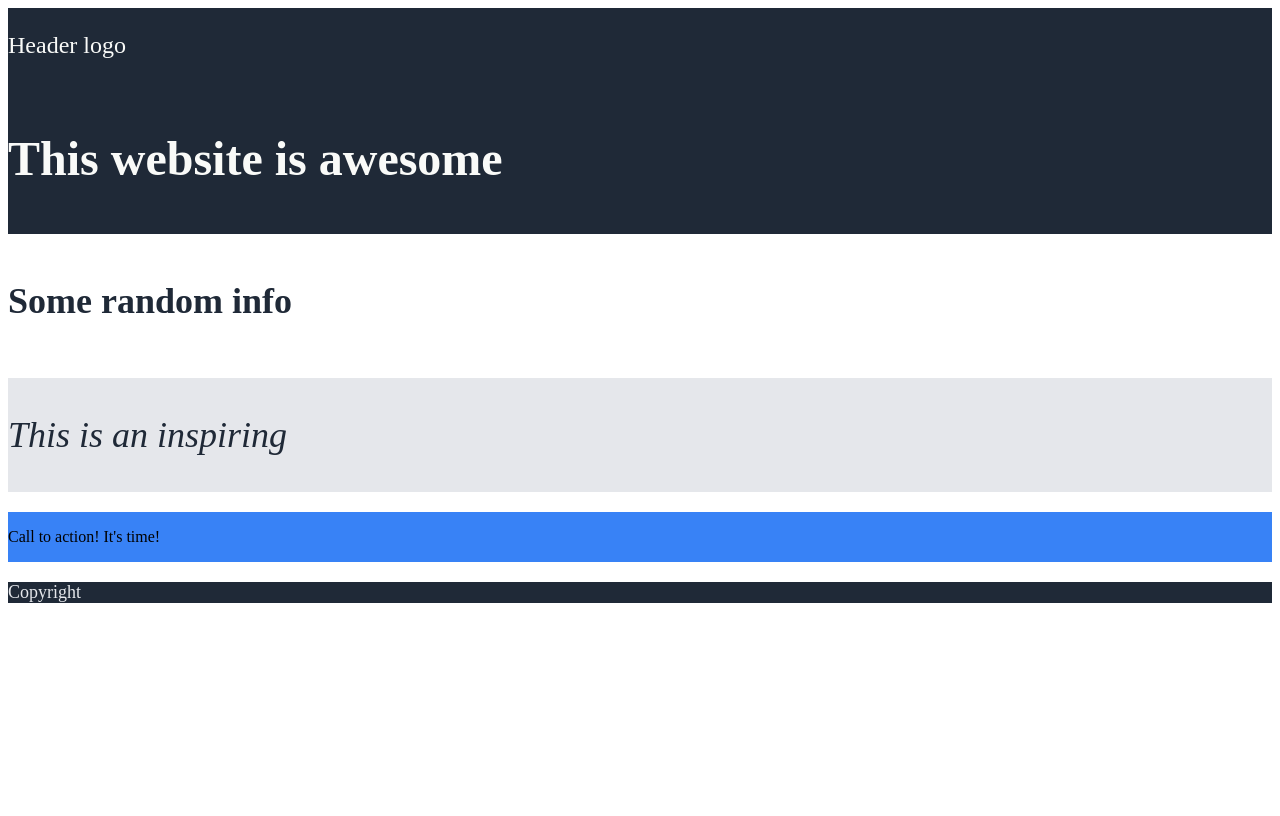
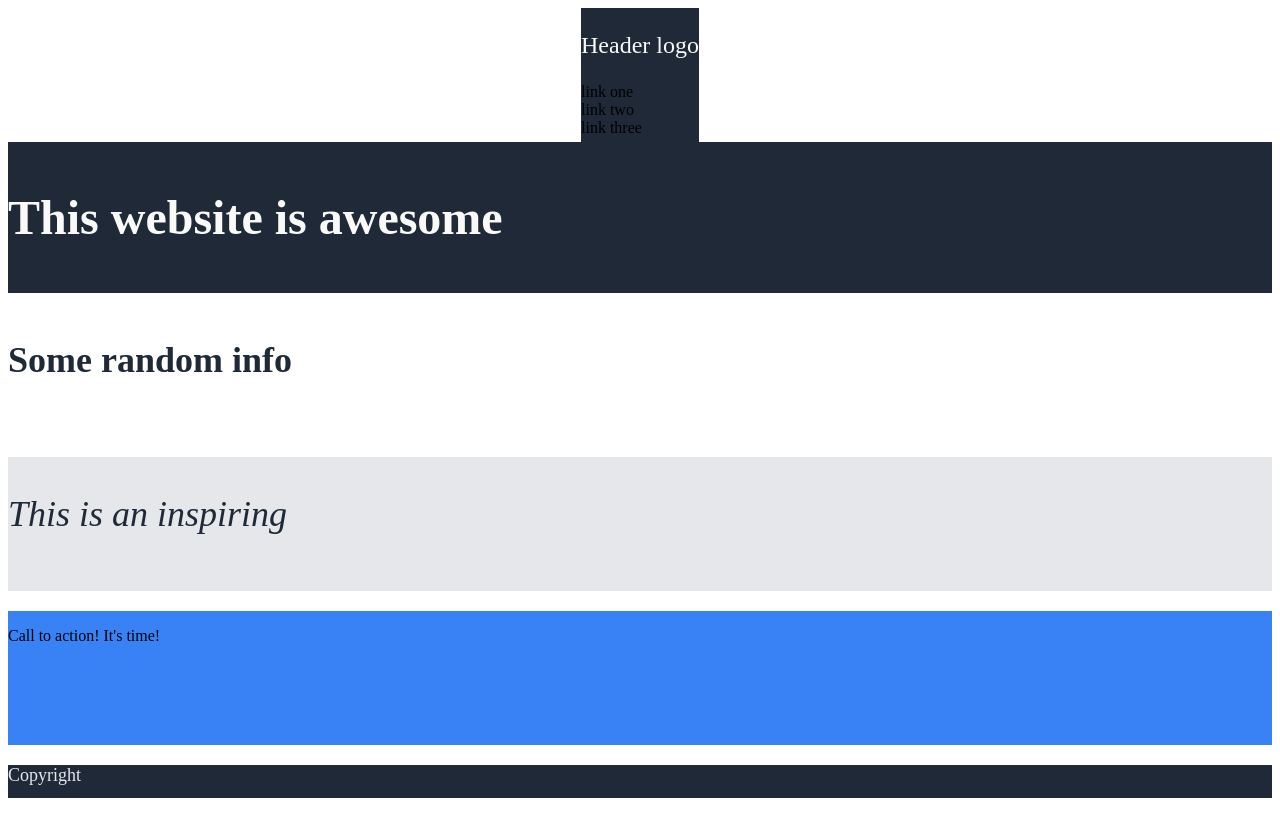
Before and after one commit to Omkar-Sathe/landing-page, a plain HTML site: page index.html in a window 1280 px wide. Drawn offline with Linux system fonts and the light colour scheme.

Commit message:
some changes

```diff
--- a/index.html
+++ b/index.html
@@ -9,7 +9,14 @@
 </head>
 <body>
     <div class="flexbox-container">
-        <div class="flex-item hero logo"><p>Header logo</p></div>
+        <div class="top-panel">
+            <div class="flex-item hero logo"><p>Header logo</p></div>
+            <div class="links-panel">
+                <div class="link-1">link one</div>
+                <div class="link-2">link two</div>
+                <div class="link-3">link three</div>
+            </div>
+        </div>
         <div class="flex-item hero main-title"><p>This website is awesome</p></div>
         <div class="flex-item course-selector"><p>Some random info</p></div>
         <div class="flex-item quote"><p>This is an inspiring</p></div>
--- a/styles.css
+++ b/styles.css
@@ -3,7 +3,7 @@
     flex-direction: column;
     justify-content: center;
     align-items: center;
-    height: auto;
+    height: 800px;
 }
 
 .flex-item {
@@ -63,7 +63,15 @@
 
 .link {
     color: #e5e7eb;
+    font-size: 18px;
+    flex: 0.1 0.1 20px;
+}
 
-    font-size: 18px;
+.top-panel {
+
+    display: inline ;
+    background-color: #1f2937;
+
     flex: 1 1 0px;
+
 }
```
